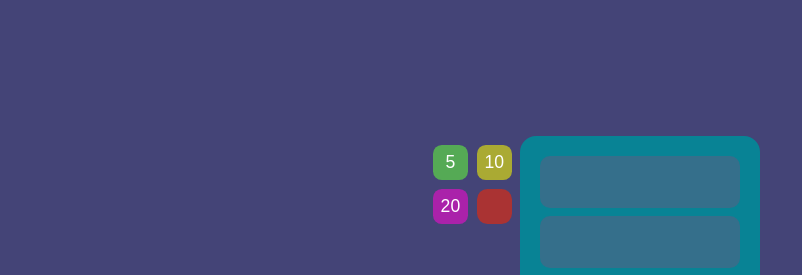
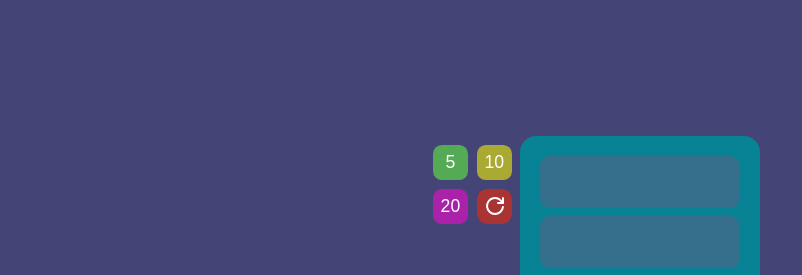
Before and after one commit to juanrur/blind-number, a React (Vite) app: page / in a window 1280 px wide. Shown: the top 275 px of the page, without its empty margins (0-802 px from the left). Built offline with nearby package versions, Linux system fonts and the light colour scheme.

Commit message:
add reset icon in the button

```diff
--- a/src/App.css
+++ b/src/App.css
@@ -25,7 +25,7 @@ section{
 .botones{
   position: absolute;
   display: grid;
-  grid-template-columns: auto auto ;
+  grid-template-columns: auto auto;
   left: -6em;
 }
 
@@ -59,12 +59,14 @@ section{
 }
 
 .botones .reiniciar{
-  color: #000;
+  color: #fff;
   font-size: 1.3em;
   height: calc(17.7px * 2);
   width: calc(17.7px * 2);
   margin: calc(17.7px * 0.5);
   background-color: #a33;
+  display: grid;
+  align-content: center;
 }
 
 
@@ -134,3 +136,7 @@ footer{
   bottom: 0;
   margin-left: 20px;
 }
+
+.reset-icon{
+  transform: translate(0, -1px);
+}
--- a/src/App.tsx
+++ b/src/App.tsx
@@ -1,101 +1,9 @@
 import { useReducer } from 'react'
-import { type State, type Action } from './type'
 import ListOfCasillas from './components/listOfBoxes'
 import RandomNumberBox from './components/randomNumberBox'
 import Buttons from './components/buttons'
 import FinalGame from './components/finalGame'
-
-const initialState: State = {
-  boxesCanChange: [false, false, false, false, false],
-  numbersInBoxes: [null, null, null, null, null],
-  randomNumber: null,
-  gameOver: false,
-  win: false
-}
-
-function checkPossibleBoxes (numbers: number[], randomNumber: number) {
-
-  const newBoxesCanChange = Array(numbers.length).fill(true)
-
-  for (let index = 0; index < numbers.length; index++) {
-    if (numbers[index] === null) {
-      /* empty */
-    } else if (numbers[index] > randomNumber) {
-      for (let t = index; t < numbers.length; t++) {
-        newBoxesCanChange[t] = false
-      }
-    } else if (numbers[index] <= randomNumber) {
-      for (let t = index; t >= 0; t--) {
-        newBoxesCanChange[t] = false
-      }
-    }
-  }
-
-  return newBoxesCanChange
-}
-
-function reducer (state: any, action: Action) {
-  const { type } = action
-
-  if (type === 'reset') {
-    const boxesNumber = state.numbersInBoxes.length
-    return {
-      ...initialState,
-      boxesCanChange: Array(boxesNumber).fill(false),
-      numbersInBoxes: Array(boxesNumber).fill(null)
-    }
-  }
-
-  if (type === 'change_boxes_number') {
-    return {
-      ...state,
-      boxesCanChange: Array(action.paylod).fill(false),
-      numbersInBoxes: Array(action.paylod).fill(null)
-    }
-  }
-
-  if (type === 'generate_new_number') {
-    const newRandomNumber: number = Math.floor(Math.random() * 1000)
-
-    const newBoxesCanChange = checkPossibleBoxes(state.numbersInBoxes, newRandomNumber)
-
-    if (newBoxesCanChange.includes(true)) {
-      return {
-        ...state,
-        boxesCanChange: newBoxesCanChange,
-        randomNumber: newRandomNumber
-      }
-    } else {
-      return {
-        ...state,
-        gameOver: true,
-        randomNumber: newRandomNumber
-      }
-    }
-  }
-
-  if (type === 'push_number_in_box') {
-    const newNumberInBoxes = [...state.numbersInBoxes]
-    newNumberInBoxes[action.paylod] = state.randomNumber
-
-    if (newNumberInBoxes.includes(null)) {
-      return {
-        ...state,
-        numbersInBoxes: newNumberInBoxes,
-        boxesCanChange: Array(state.numbersInBoxes.length).fill(false),
-        randomNumber: null
-      }
-    } else {
-      return {
-        ...state,
-        numbersInBoxes: newNumberInBoxes,
-        boxesCanChange: Array(state.numbersInBoxes.length).fill(false),
-        randomNumber: null,
-        win: true
-      }
-    }
-  }
-}
+import { reducer, initialState } from './logic/reducer'
 
 function App () {
 
--- a/src/components/buttons.tsx
+++ b/src/components/buttons.tsx
@@ -1,4 +1,5 @@
 import '../App.css'
+import ResetIcon from '../icons/reset'
 
 interface Props {
   reset: () => void
@@ -23,7 +24,7 @@ export default function Buttons ({ changeNumberBoxes, reset }: Props) {
         20
       </button>
       <button className="reiniciar" onClick={reset}>
-
+        <ResetIcon className='reset-icon'></ResetIcon>
       </button>
     </div>
   )
--- /dev/null
+++ b/src/icons/reset.tsx
@@ -0,0 +1,20 @@
+export default function ResetIcon (props: any) {
+  return (
+    <svg
+      xmlns="http://www.w3.org/2000/svg"
+      width="24"
+      height="24"
+      viewBox="0 0 24 24"
+      strokeWidth="2"
+      stroke="currentColor"
+      fill="none"
+      strokeLinecap="round"
+      strokeLinejoin="round"
+      {...props}
+    >
+      <path stroke="none" d="M0 0h24v24H0z" fill={props.fill}></path>
+      <path d="M19.933 13.041a8 8 0 1 1 -9.925 -8.788c3.899 -1 7.935 1.007 9.425 4.747"></path>
+      <path d="M20 4v5h-5"></path>
+    </svg>
+  )
+}
--- /dev/null
+++ b/src/logic/reducer.ts
@@ -0,0 +1,93 @@
+import { type State, type Action } from '../type'
+
+export const initialState: State = {
+  boxesCanChange: [false, false, false, false, false],
+  numbersInBoxes: [null, null, null, null, null],
+  randomNumber: null,
+  gameOver: false,
+  win: false
+}
+
+function checkPossibleBoxes (numbers: number[], randomNumber: number) {
+
+  const newBoxesCanChange = Array(numbers.length).fill(true)
+
+  for (let index = 0; index < numbers.length; index++) {
+    if (numbers[index] === null) {
+      /* empty */
+    } else if (numbers[index] > randomNumber) {
+      for (let t = index; t < numbers.length; t++) {
+        newBoxesCanChange[t] = false
+      }
+    } else if (numbers[index] <= randomNumber) {
+      for (let t = index; t >= 0; t--) {
+        newBoxesCanChange[t] = false
+      }
+    }
+  }
+
+  return newBoxesCanChange
+}
+
+export function reducer (state: any, action: Action) {
+  const { type } = action
+
+  if (type === 'reset') {
+    const boxesNumber = state.numbersInBoxes.length
+    return {
+      ...initialState,
+      boxesCanChange: Array(boxesNumber).fill(false),
+      numbersInBoxes: Array(boxesNumber).fill(null)
+    }
+  }
+
+  if (type === 'change_boxes_number') {
+    return {
+      ...state,
+      boxesCanChange: Array(action.paylod).fill(false),
+      numbersInBoxes: Array(action.paylod).fill(null)
+    }
+  }
+
+  if (type === 'generate_new_number') {
+    const newRandomNumber: number = Math.floor(Math.random() * 1000)
+
+    const newBoxesCanChange = checkPossibleBoxes(state.numbersInBoxes, newRandomNumber)
+
+    if (newBoxesCanChange.includes(true)) {
+      return {
+        ...state,
+        boxesCanChange: newBoxesCanChange,
+        randomNumber: newRandomNumber
+      }
+    } else {
+      return {
+        ...state,
+        gameOver: true,
+        randomNumber: newRandomNumber
+      }
+    }
+  }
+
+  if (type === 'push_number_in_box') {
+    const newNumberInBoxes = [...state.numbersInBoxes]
+    newNumberInBoxes[action.paylod] = state.randomNumber
+
+    if (newNumberInBoxes.includes(null)) {
+      return {
+        ...state,
+        numbersInBoxes: newNumberInBoxes,
+        boxesCanChange: Array(state.numbersInBoxes.length).fill(false),
+        randomNumber: null
+      }
+    } else {
+      return {
+        ...state,
+        numbersInBoxes: newNumberInBoxes,
+        boxesCanChange: Array(state.numbersInBoxes.length).fill(false),
+        randomNumber: null,
+        win: true
+      }
+    }
+  }
+}
```
Also changed, not shown: .eslintrc.cjs, 1 other file (tests, documents, lock files or other folders).
